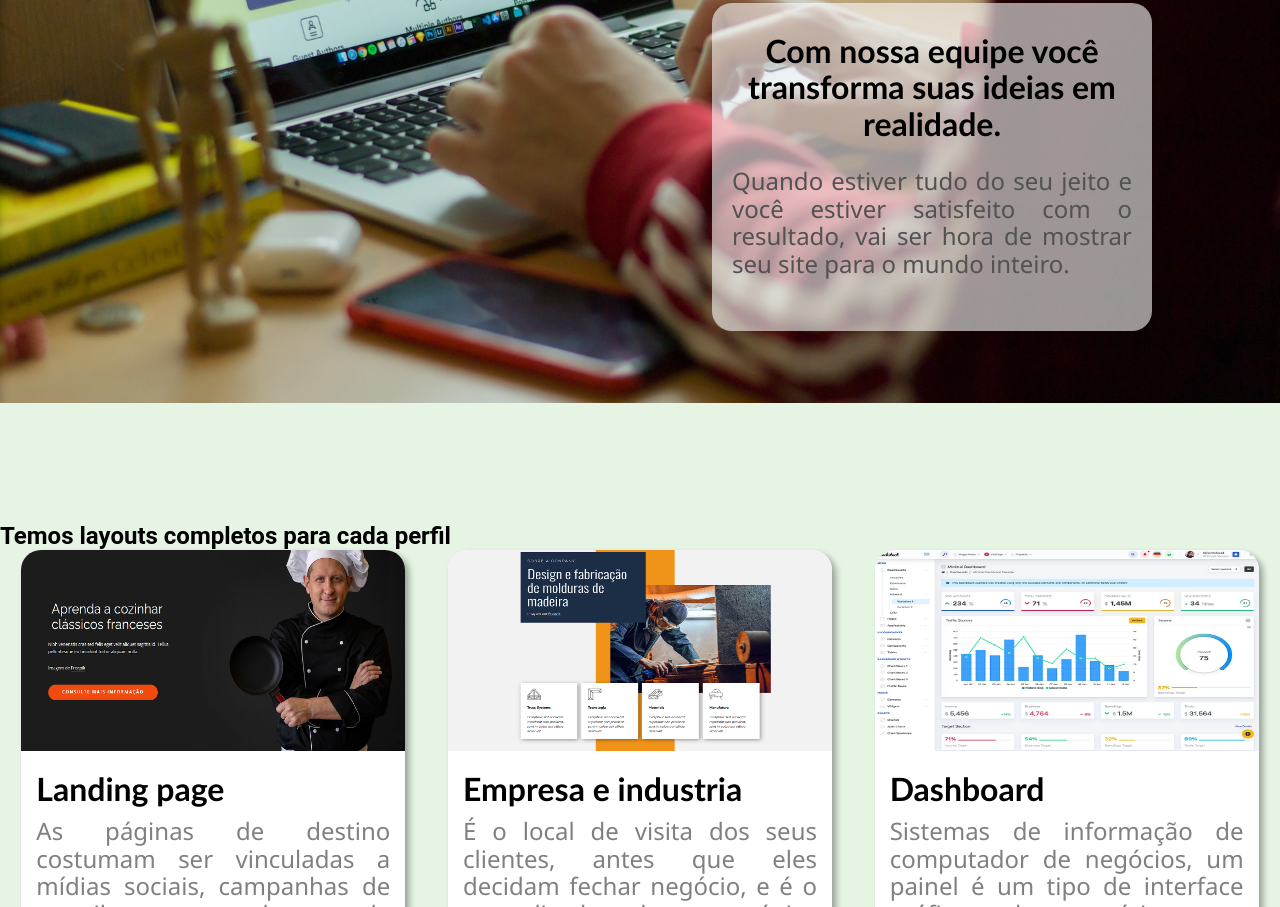
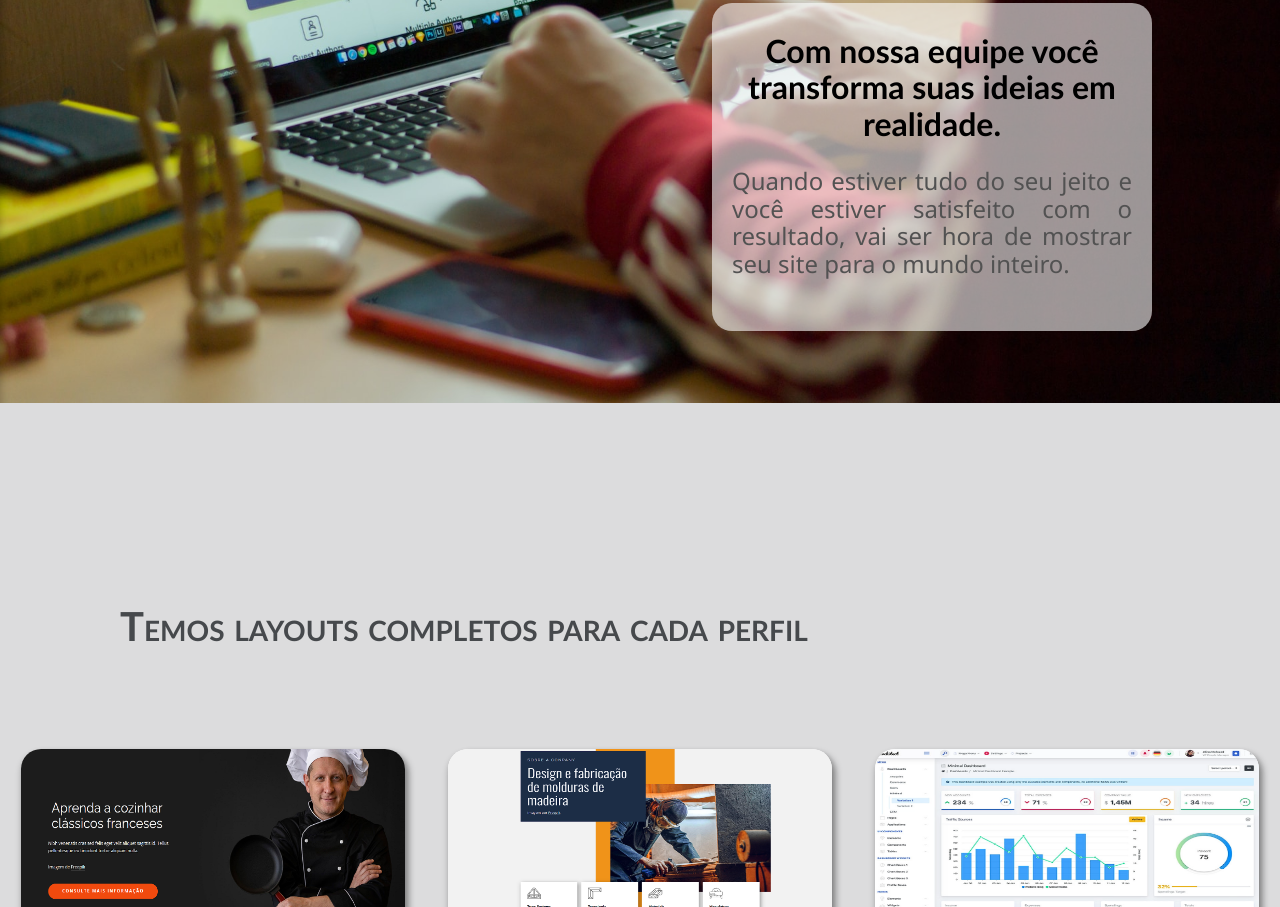
Before and after one commit to Leonardo-S-S/projeto-pessoal, a plain HTML site: page index.html in a window 1280 px wide. Shown: the part 1893-2800 px from the top of the page. Drawn offline with Linux system fonts and the light colour scheme; files that its build step writes are made by us from their sources; files whose address does not match are found by name.

Commit message:
ajustes de sombras

```diff
--- a/style/quarta-secao.css
+++ b/assets/style/quarta-secao.css
@@ -3,7 +3,11 @@
     justify-content: space-around;
 }
 .quarta-secao__tema{
-    margin-top: 5em;
+    margin: 5em 0 2.5em 3em ;
+    font-size: 2.5rem;
+    font-family: 'Gill Sans', 'Gill Sans MT', Calibri, 'Trebuchet MS', sans-serif;
+    font-variant: small-caps;
+    color: var(--cor8);
 }
 .quarta-secao__card{
     display: flex;
@@ -21,6 +25,7 @@
     width: 100%;
     border-radius: 20px 20px 0 0 ;
     height: 30%;
+    box-shadow: 0px 4px 6px rgba(0, 0, 0, 0.209);
 }
 .quarta-secao__card--tema{
     font-size: 2rem;
--- a/style/rodape.css
+++ b/assets/style/rodape.css
@@ -1,5 +1,5 @@
 .rodape{
-    background-color: var(--cor4);
+    background-color: var(--cor7);
     height: 10em;
     margin-top: 10em;
 }
@@ -10,7 +10,7 @@
 .rodape__nome{
     padding-left: 1em;
     padding-top: 1em;
-    color: var(--cor3);
+    color: var(--cor8);
     font-size: 1.5em;
     font-weight: 700;
 }
--- a/style/style.css
+++ b/assets/style/style.css
@@ -8,11 +8,12 @@
 :root{
     --cor1: #000000;
     --cor2: #ffffff;
-    --cor3: #0D0630;
-    --cor4: #9D858D;
-    --cor5: #59A5D8;
-    --cor6: #E5F4E3;
+    --cor3: #46494c;
+    --cor4: #c5c3c6;
+    --cor5: #1985a1;
+    --cor6: #dcdcdd;
     --cor7: gray;
+    --cor8: #46494c;
 
 
 }
```
Also changed, not shown: assets/style/banner.css (renamed from style/banner.css), assets/style/cabecalho.css (renamed from style/cabecalho.css), assets/style/card.css (renamed from style/card.css), assets/style/reset/normalize.css (renamed from style/reset/normalize.css), assets/style/reset/reset.css (renamed from style/reset/reset.css), assets/style/terceira-secao.css (renamed from style/terceira-secao.css).
